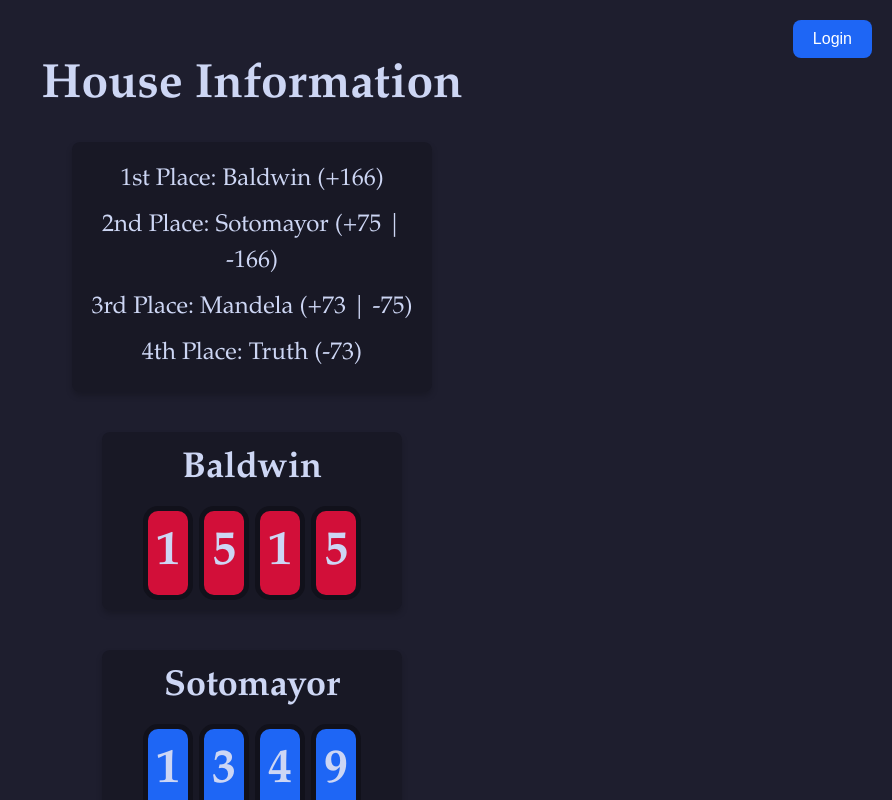
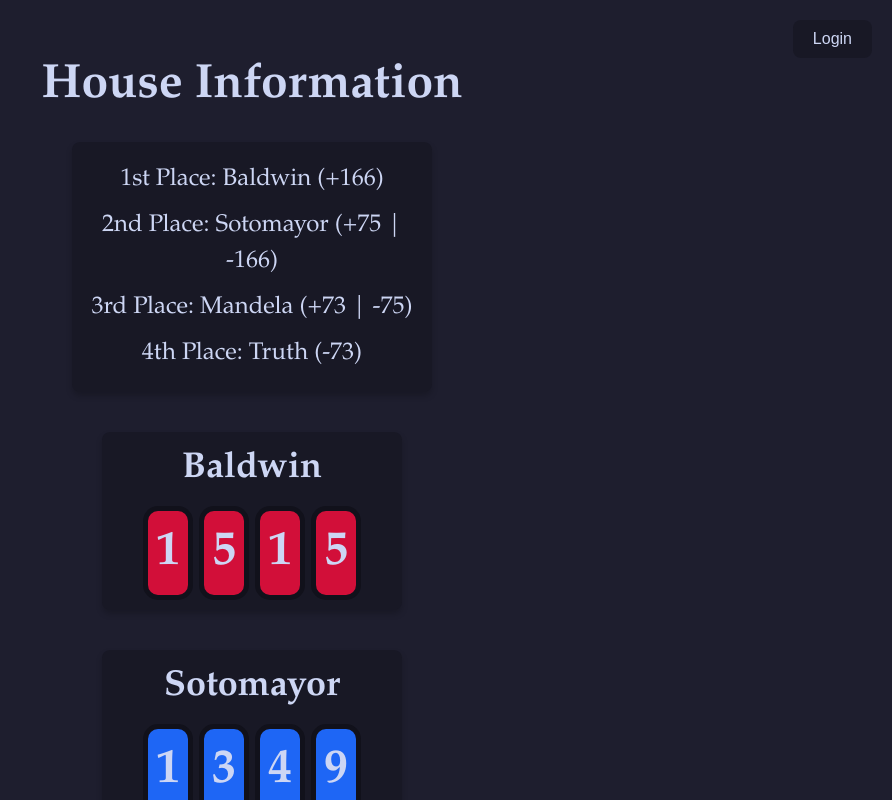
Before and after one commit to scarcekoi/house-information, a React (Vite) app: page / in a window 1280 px wide. Shown: the top 800 px of the page, without its empty margins (388-1280 px from the left). Built offline with nearby package versions, Linux system fonts and the light colour scheme.

Commit message:
Update App.css

```diff
--- a/src/App.css
+++ b/src/App.css
@@ -137,13 +137,13 @@ body {
   text-align: center;  /* Center the text */
 }
 
-/* Add a Login Button to the top right */
+/* Login button styling */
 .login-btn {
   position: absolute;
   top: 20px;
   right: 20px;
-  background-color: #1E66F5;
-  color: #FFFFFF;
+  background-color: #181825;  /* Set background color */
+  color: #CDD6F4;  /* Set text color */
   padding: 10px 20px;
   border: none;
   border-radius: 8px;
```
